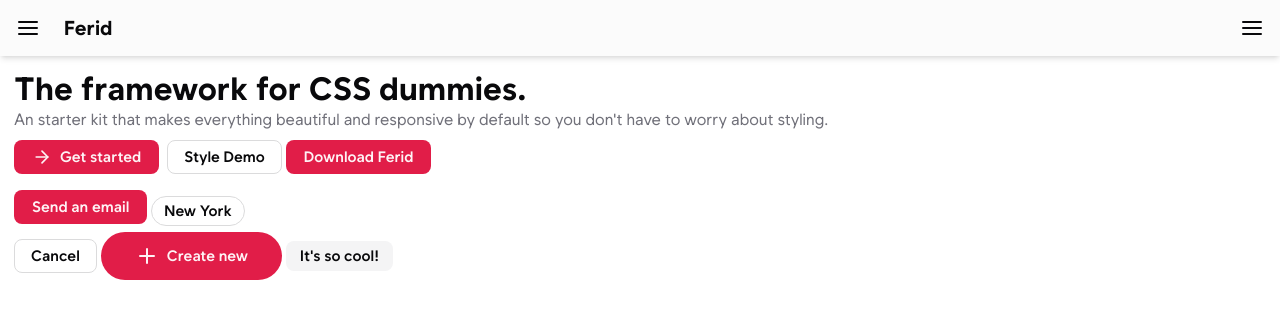
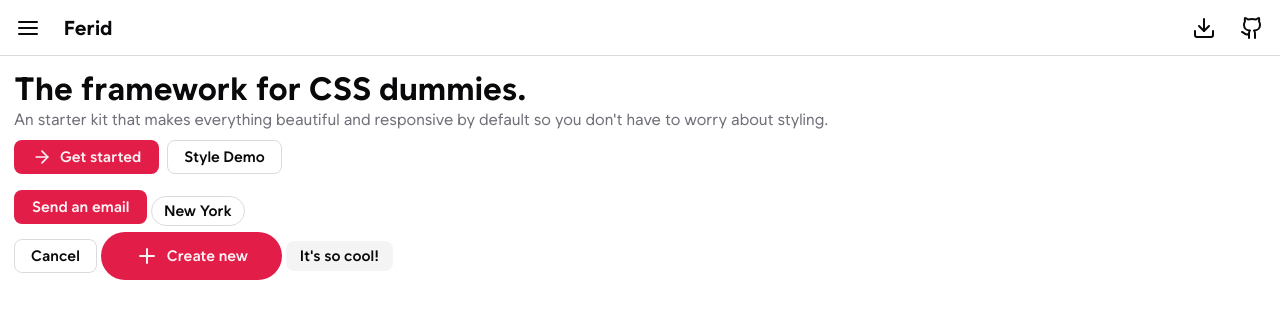
Before and after one commit to ItsKruistz/Ferid, a plain HTML site: page index.html in a window 1280 px wide. Drawn offline with Linux system fonts and the light colour scheme.

Commit message:
Homepage update

```diff
--- a/index.html
+++ b/index.html
@@ -15,16 +15,17 @@
   </head>
   <body>
     <nav class="navbar">
-      <button class="icon ghost">
+      <button class="icon ghost" aria-label="Navigation menu">
         <svg fill="none" stroke="currentColor" stroke-linecap="round" stroke-linejoin="round" stroke-width="2" viewBox="0 0 24 24">
       <path d="M3 12h18M3 6h18M3 18h18"/>
         </svg>
       </button>
       <h4>Ferid</h4>
-      <button class="icon ghost">
-        <svg xmlns="http://www.w3.org/2000/svg" fill="none" stroke="currentColor" stroke-linecap="round" stroke-linejoin="round" stroke-width="2" viewBox="0 0 24 24">
-      <path d="M3 12h18M3 6h18M3 18h18"/>
-        </svg>
+      <button class="icon ghost" aria-label="Download Ferid">
+        <svg xmlns="http://www.w3.org/2000/svg" width="24" height="24" viewBox="0 0 24 24" fill="none" stroke="currentColor" stroke-width="2" stroke-linecap="round" stroke-linejoin="round" class="lucide lucide-download"><path d="M21 15v4a2 2 0 0 1-2 2H5a2 2 0 0 1-2-2v-4"/><polyline points="7 10 12 15 17 10"/><line x1="12" x2="12" y1="15" y2="3"/></svg>
+      </button>
+      <button class="icon ghost" aria-label="GitHub repository">
+<svg xmlns="http://www.w3.org/2000/svg" width="24" height="24" viewBox="0 0 24 24" fill="none" stroke="currentColor" stroke-width="2" stroke-linecap="round" stroke-linejoin="round" class="lucide lucide-github"><path d="M15 22v-4a4.8 4.8 0 0 0-1-3.5c3 0 6-2 6-5.5.08-1.25-.27-2.48-1-3.5.28-1.15.28-2.35 0-3.5 0 0-1 0-3 1.5-2.64-.5-5.36-.5-8 0C6 2 5 2 5 2c-.3 1.15-.3 2.35 0 3.5A5.403 5.403 0 0 0 4 9c0 3.5 3 5.5 6 5.5-.39.49-.68 1.05-.85 1.65-.17.6-.22 1.23-.15 1.85v4"/><path d="M9 18c-4.51 2-5-2-7-2"/></svg>
       </button>
     </nav>
     <main>
@@ -38,9 +39,6 @@
           Get started</button>
         <a href="test.html">
         <button class="outlined">Style Demo</button>
-        </a>
-        <a href="test.html">
-        <button>Download Ferid</button>
         </a>
       </div>
     <div class="showcase">
--- a/src/_navbar.css
+++ b/src/_navbar.css
@@ -7,8 +7,7 @@
   top: 0;
   display: flex;
   align-items: center;
-  background: var(--secondary);
-  box-shadow: 0 4px 6px -1px rgb(0 0 0 / 0.1), 0 2px 4px -2px rgb(0 0 0 / 0.1);
+  border-bottom: 1px solid var(--border);
 }
 
 .navbar h3, h4, h5, h6 {
```
